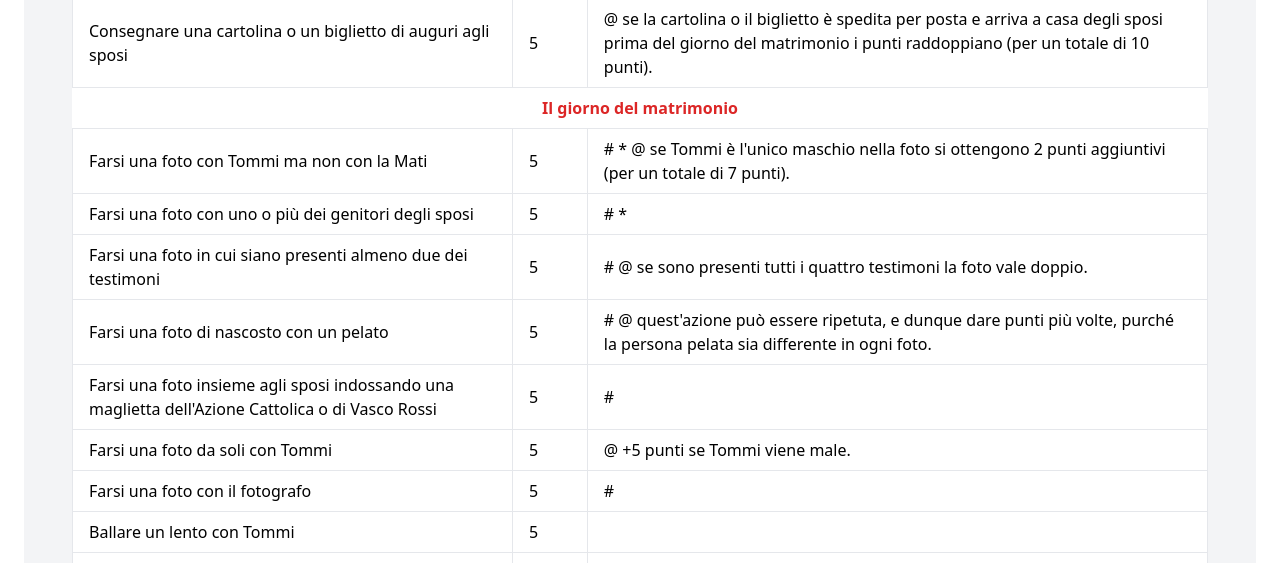
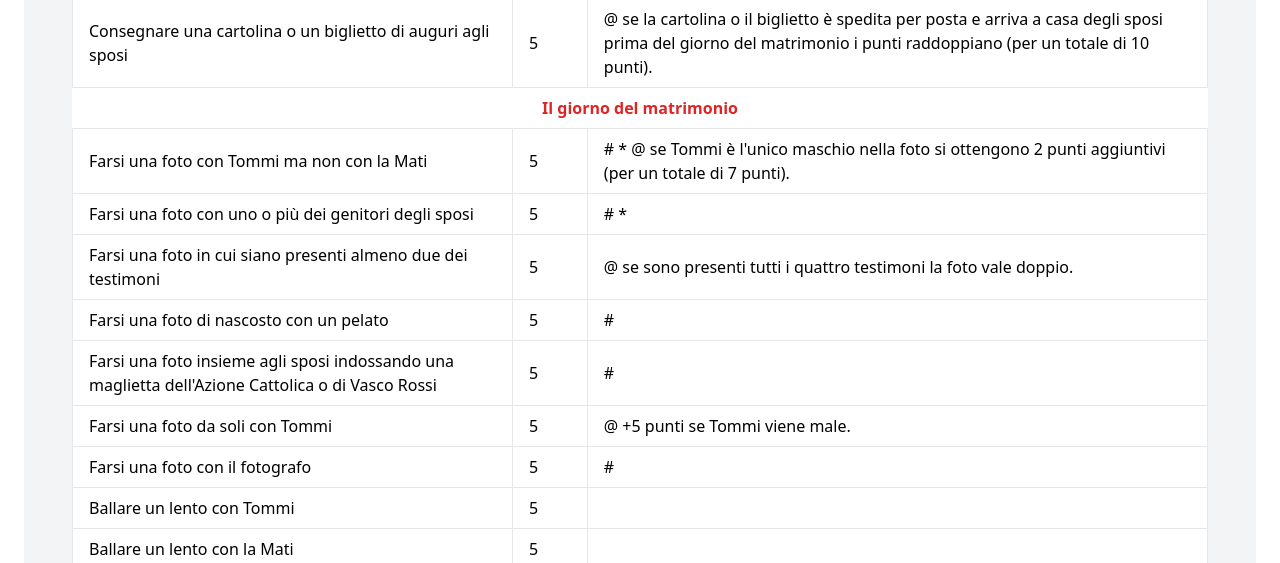
Before and after one commit to ippo1997/PPM-2023-django, a Django app: page / in a window 1280 px wide. Shown: the part 2953-3516 px from the top of the page. Run offline with Django 4.2, Linux system fonts and the light colour scheme; a user stored in the database is signed in; data comes from the database, SQL or seed files in the repository; both versions use the stored data as it was after the commit; some libraries are stand-ins or nearby versions.

Commit message:
caricamento azioni

```diff
--- a/ecommerce/core/templates/core/base.html
+++ b/ecommerce/core/templates/core/base.html
@@ -19,6 +19,8 @@
              <!--   <a display="none" href="{% url 'core:cart' %}" class="px-6 py-3 text-lg text-white bg-teal-600 hover:bg-blue-700 rounded-lg font-semibold">Cart</a>
                 <a display="none" href="{% url 'core:order_summary' %}" class="px-6 py-3 text-lg text-white bg-teal-600 hover:bg-blue-700 rounded-lg font-semibold">Orders</a> -->
                 <a href="{% url 'core:fantamatrimonio' %}" class="px-6 py-3 text-lg text-white bg-teal-600 hover:bg-blue-700 rounded-lg font-semibold">Fantamatrimonio</a>
+                <a href="{% url 'core:classifica' %}" class="px-6 py-3 text-lg text-white bg-purple-600 hover:bg-blue-700 rounded-lg font-semibold">Classifica</a>
+
                 {% if user.is_superuser %}
                     {% if '127.0.0.1' in request.META.HTTP_HOST %}
                         <a href="http://127.0.0.1:8000/admin" class="px-6 py-3 text-lg text-white bg-red-600 hover:bg-red-700 rounded-lg font-semibold">Django area</a>
--- a/ecommerce/core/templates/core/index.html
+++ b/ecommerce/core/templates/core/index.html
@@ -188,12 +188,12 @@
                     <tr>
                         <td class="border px-4 py-2">Farsi una foto in cui siano presenti almeno due dei testimoni</td>
                         <td class="border px-4 py-2">5</td>
-                        <td class="border px-4 py-2"># @ se sono presenti tutti i quattro testimoni la foto vale doppio.</td>
+                        <td class="border px-4 py-2"> @ se sono presenti tutti i quattro testimoni la foto vale doppio.</td>
                     </tr>
                     <tr>
                     <td class="border px-4 py-2">Farsi una foto di nascosto con un pelato</td>
                     <td class="border px-4 py-2">5</td>
-                    <td class="border px-4 py-2"># @ quest'azione può essere ripetuta, e dunque dare punti più volte, purché la persona pelata sia differente in ogni foto.</td>
+                    <td class="border px-4 py-2">#</td>
                 </tr>
                 <tr>
                     <td class="border px-4 py-2">Farsi una foto insieme agli sposi indossando una maglietta dell'Azione Cattolica o di Vasco Rossi</td>
@@ -223,7 +223,7 @@
 <tr>
     <td class="border px-4 py-2">Partecipare ad un ballo di gruppo (ballando in modo corretto: non vale, per ottenere questi punti, ballare la macarena su una canzone diversa)</td>
     <td class="border px-4 py-2">10</td>
-    <td class="border px-4 py-2">#</td>
+    <td class="border px-4 py-2"></td>
 </tr>
 <tr>
     <td class="border px-4 py-2">Invitare a ballare un over 50</td>
@@ -233,7 +233,7 @@
 <tr>
     <td class="border px-4 py-2">Ballare la macarena su una canzone che non è la macarena, ma che non ha evidentemente un suo ballo.</td>
     <td class="border px-4 py-2">10</td>
-    <td class="border px-4 py-2">#</td>
+    <td class="border px-4 py-2"></td>
 </tr>
 <tr>
     <td class="border px-4 py-2">Portare una bandiera della fiorentina o una bandiera comunista al ricevimento</td>
@@ -433,7 +433,7 @@
 <tr>
     <td class="border px-4 py-2">Evitare di ballare per tutta la festa</td>
     <td class="border px-4 py-2">10</td>
-    <td class="border px-4 py-2">#</td>
+    <td class="border px-4 py-2"></td>
 </tr>
 <tr>
     <td class="border px-4 py-2">Macchiare di vino gli abiti di un’altra persona</td>
```
Also changed, not shown: ecommerce/db.sqlite3.
